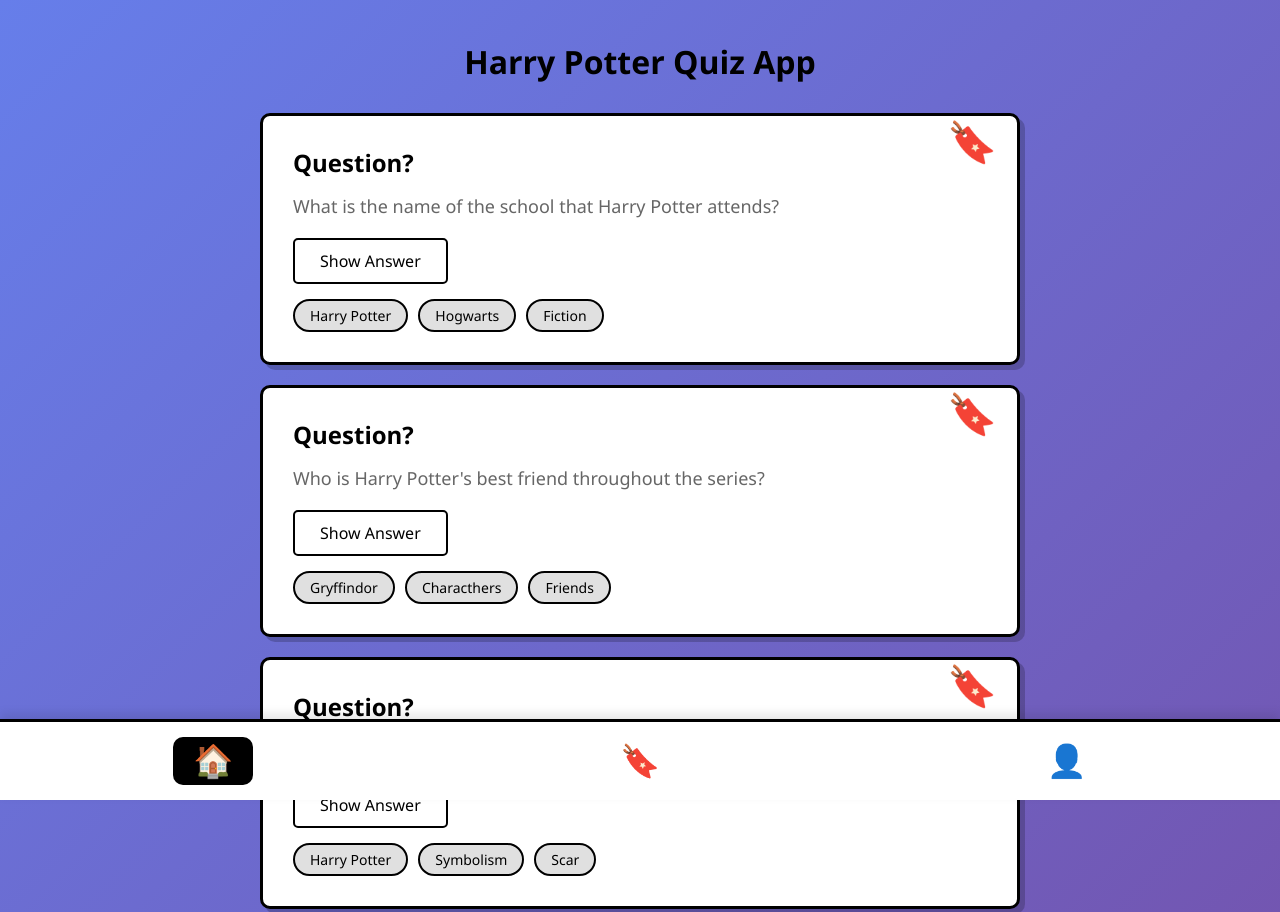
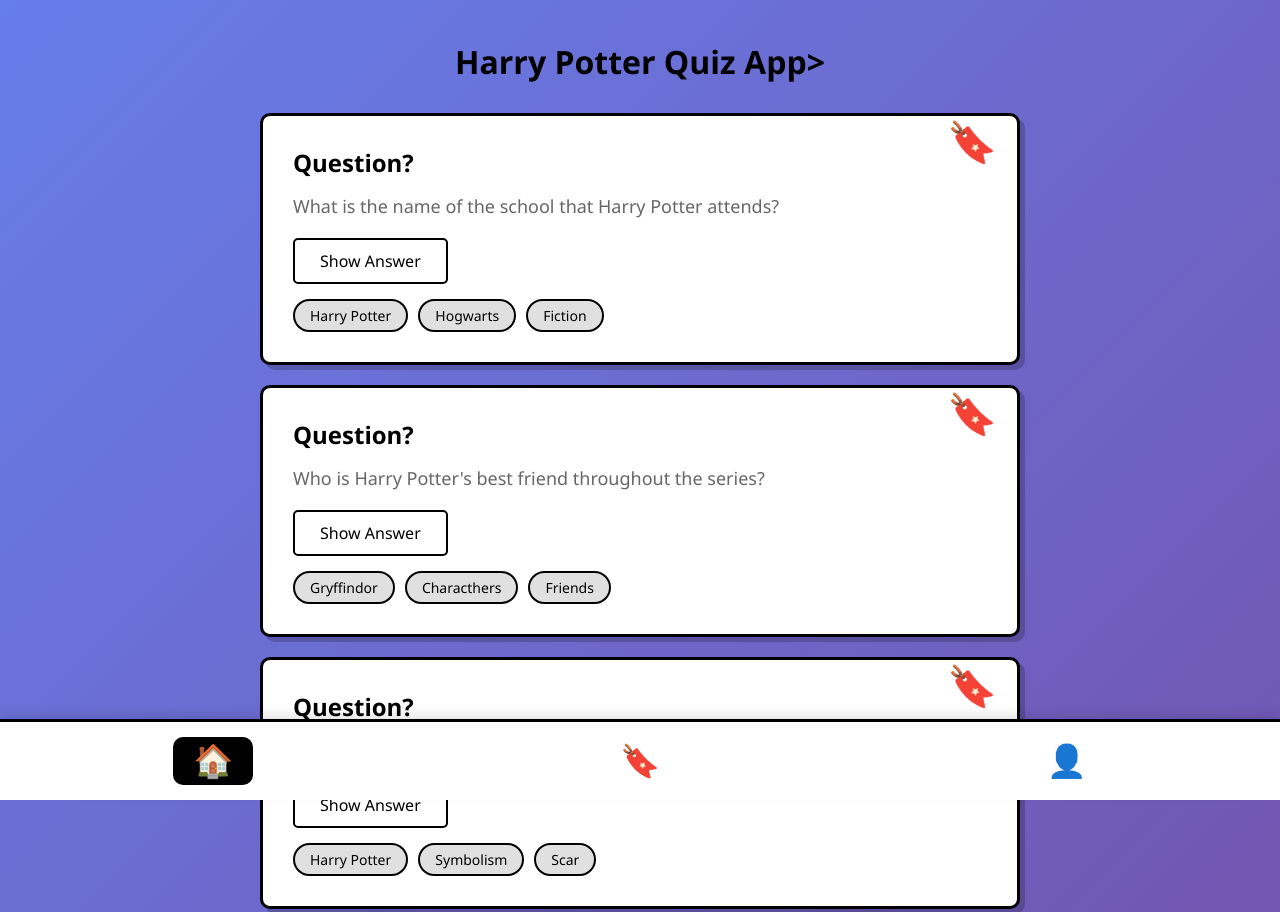
Before and after one commit to hafthors/harrypotter, a plain HTML site: page index.html in a window 1280 px wide. Shown: the top 912 px of the page. Drawn offline with Linux system fonts and the light colour scheme.

Commit message:
Update index.html
x

```diff
--- a/index.html
+++ b/index.html
@@ -1,3 +1,5 @@
+
+
 <!DOCTYPE html>
 <html lang="en">
 
@@ -6,7 +8,7 @@
     <meta name="viewport" content="width=device-width, initial-scale=1.0">
        <link rel="stylesheet" href="style.css">
     <script src="style.js" defer></script>
-    <title>Hidden Quiz Flow</title>
+    <title>Harry Potter Quiz</title>
 
 
 
@@ -15,7 +17,10 @@
 
 <body>
     <div class="container">
-        <header id="pageTitle">Harry Potter Quiz App</header>
+        <header id="pageTitle">Harry Potter Quiz App>
+
+        </header>
+
 
         <!-- Home Page -->
         <div id="homePage" class="page active">
```
